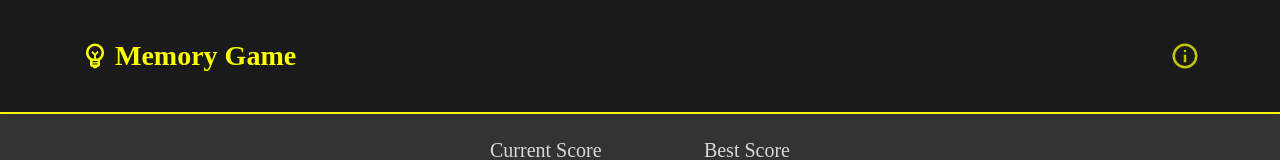
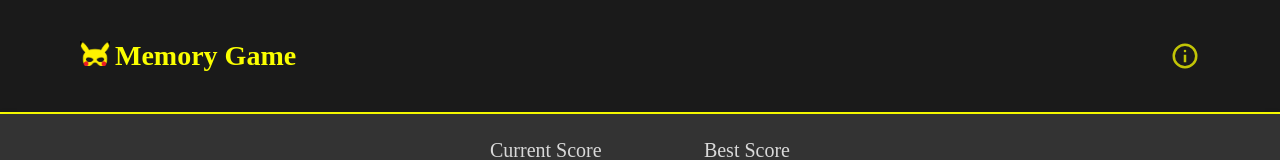
Before and after one commit to snehamoybag/memory-game, a React (Vite) app: page / in a window 1280 px wide. Shown: the top 160 px of the page. Built offline with nearby package versions, Linux system fonts and the light colour scheme; no server answers.

Commit message:
feat(logo): change logo to match site theme

```diff
--- a/src/components/Header.jsx
+++ b/src/components/Header.jsx
@@ -1,4 +1,4 @@
-import logoImg from "/icons/lightbulb-circle.svg";
+import logoImg from "/images/pikachumask.png";
 import infoIcon from "/icons/info-icon.svg";
 import InfoModal from "./InfoModal";
 import { useState } from "react";
--- a/src/styles/logo.css
+++ b/src/styles/logo.css
@@ -9,7 +9,7 @@
   width: var(--size);
   height: var(--size);
   object-fit: contain;
-  object-position: center;
+  object-position: top;
 }
 
 .logo__text {
```
Also changed, not shown: public/icons/lightbulb-circle.svg (deleted), public/images/pikachumask.png (added).
